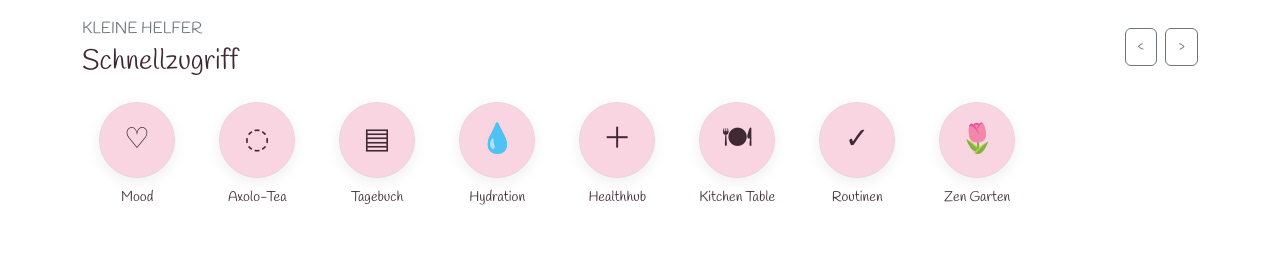
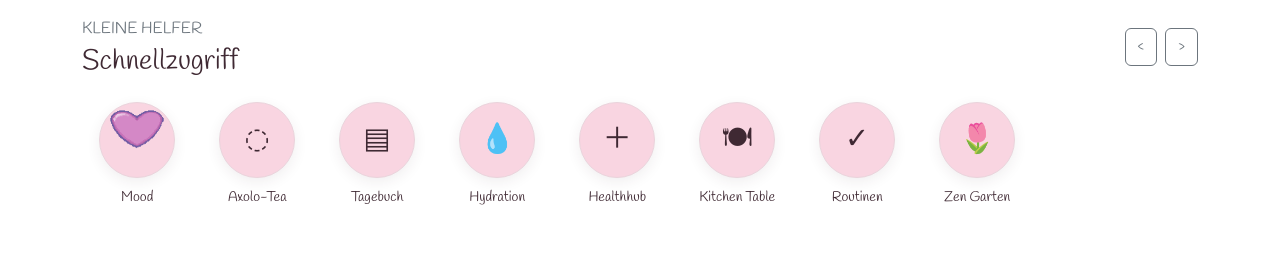
Before and after one commit to Hlndrws/Axolovely-eine-mental-healt-und-selfcare-app-, a Django app: page /base/ in a window 1280 px wide. Shown: the part 1651-1923 px from the top of the page. Run offline with Django 5.2, Linux system fonts and the light colour scheme; a user stored in the database is signed in; data comes from the database, SQL or seed files in the repository; both versions use the stored data as it was after the commit; some web fonts are replaced.

Commit message:
eigene pixel arts ergänzt

```diff
--- a/AxoApp/templates/dashboard.html
+++ b/AxoApp/templates/dashboard.html
@@ -279,9 +279,11 @@
         </div>
         <div class="widget-track" id="widget-track" tabindex="0" aria-label="Schnellzugriff-Widgets">
             <a class="round-widget" href="{% url 'mood_tracker' %}">
-                <span class="round-widget-icon" aria-hidden="true">♡</span>
+                <!-- Ersetzt das alte Herz-Icon durch dein Bild -->
+                <img src="{% static 'external/pics/mood_heart.png' %}" class="round-widget-icon" alt="Mood" aria-hidden="true">
                 <span class="small">Mood</span>
             </a>
+
             <a class="round-widget" href="{% url 'axolo_tea' %}">
                 <span class="round-widget-icon" aria-hidden="true">◌</span>
                 <span class="small">Axolo-Tea</span>
```
Also changed, not shown: AxoApp/README.md (added), AxoApp/db.sqlite3, AxoApp/external/pics/hook.png (added), AxoApp/external/pics/mood_heart.png (added).
